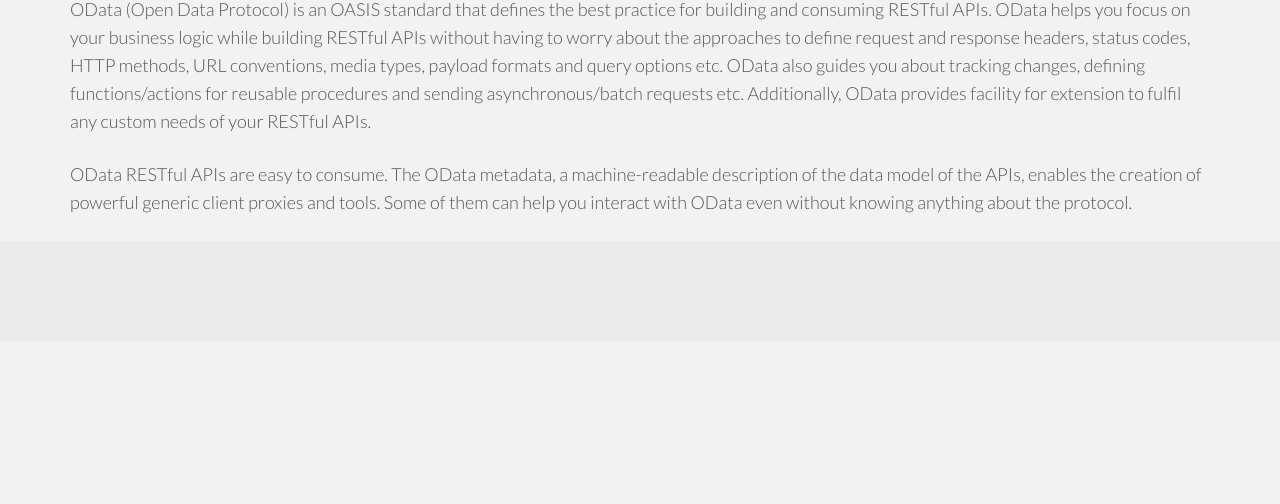
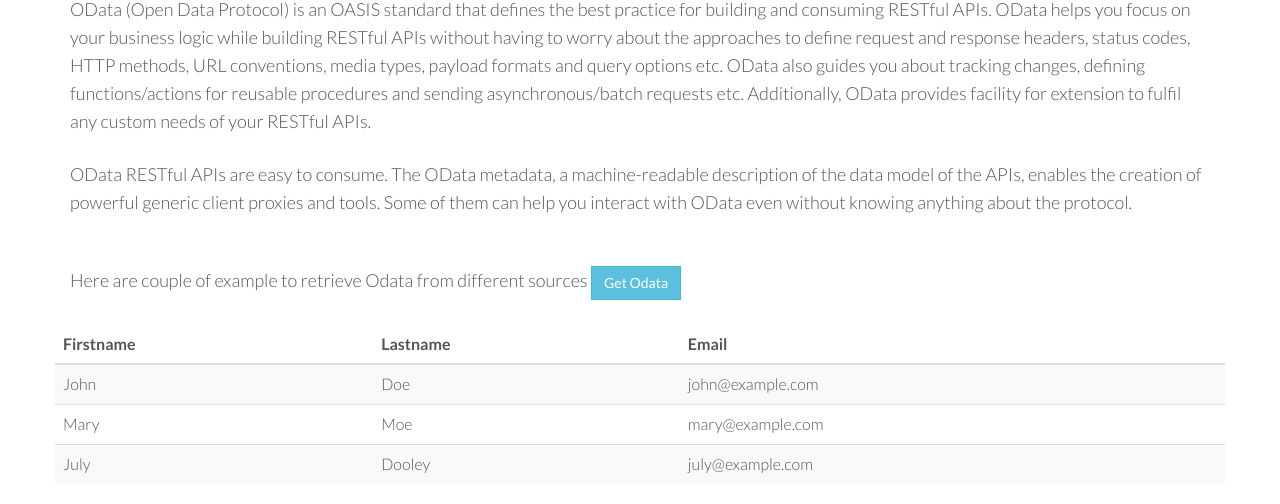
Before and after one commit to armandsss/open-data-code, a website: page api.html in a window 1280 px wide. Shown: the part 590-1094 px from the top of the page. Before the commit the page ends 932 px from the top, so only its background shows below. Drawn offline with nearby package versions, Linux system fonts and the light colour scheme.

Commit message:
'Initial'

```diff
--- a/api.html
+++ b/api.html
@@ -26,7 +26,7 @@
 <body>
 
   <!-- Menu -->
-<nav class="menu" id="theMenu">
+  <nav class="menu" id="theMenu">
     <div class="menu-wrap">
       <h1 class="logo"><a href="index.html#home">ODC</a></h1>
       <i class="fa fa-arrow-right menu-close"></i>
@@ -63,34 +63,63 @@
     <div class="row mt">
       <div class="col-lg-12">
         <h1>OData - the best way to REST</h1>
-        <p>OData (Open Data Protocol) is an OASIS standard that defines the best practice for building and consuming RESTful APIs.
-          OData helps you focus on your business logic while building RESTful APIs without having to worry about the approaches to define request and response headers, status codes, HTTP methods, URL conventions,
-           media types, payload formats and query options etc. OData also guides you about tracking changes, defining functions/actions for reusable procedures and sending asynchronous/batch requests etc.
-           Additionally, OData provides facility for extension to fulfil any custom needs of your RESTful APIs.</p>
-         <p>OData RESTful APIs are easy to consume. The OData metadata, a machine-readable description of the data model of the APIs, enables the creation of powerful generic client proxies and tools.
-            Some of them can help you interact with OData even without knowing anything about the protocol. </p>
+        <p>OData (Open Data Protocol) is an OASIS standard that defines the best practice for building and consuming RESTful
+          APIs. OData helps you focus on your business logic while building RESTful APIs without having to worry about the
+          approaches to define request and response headers, status codes, HTTP methods, URL conventions, media types, payload
+          formats and query options etc. OData also guides you about tracking changes, defining functions/actions for reusable
+          procedures and sending asynchronous/batch requests etc. Additionally, OData provides facility for extension to
+          fulfil any custom needs of your RESTful APIs.</p>
+        <p>OData RESTful APIs are easy to consume. The OData metadata, a machine-readable description of the data model of the
+          APIs, enables the creation of powerful generic client proxies and tools. Some of them can help you interact with
+          OData even without knowing anything about the protocol. </p>
       </div>
     </div>
     <!-- /row -->
   </div>
   <!-- /.container -->
 
+<div class="container">
+    <div class="row mt">
+      <div class="col-lg-12">
+       <p>Here are couple of example to retrieve Odata from different sources  <button type="button" class="btn btn-info">Get Odata</button> </p>
+      </div>
+    </div>
+    <!-- /row -->
+  </div>
+  <!-- /.container -->
 
-
-
-  <div id="lg">
     <div class="container">
-      <div class="row centered">
-        <div class="col-lg-2 col-lg-offset-1">
-
-
-        </div>
+      <div class="row ">
+            <table class="table table-striped">
+              <thead>
+                <tr>
+                  <th>Firstname</th>
+                  <th>Lastname</th>
+                  <th>Email</th>
+                </tr>
+              </thead>
+              <tbody>
+                <tr>
+                  <td>John</td>
+                  <td>Doe</td>
+                  <td>john@example.com</td>
+                </tr>
+                <tr>
+                  <td>Mary</td>
+                  <td>Moe</td>
+                  <td>mary@example.com</td>
+                </tr>
+                <tr>
+                  <td>July</td>
+                  <td>Dooley</td>
+                  <td>july@example.com</td>
+                </tr>
+              </tbody>
+            </table>
       </div>
       <!-- row -->
     </div>
     <!-- container -->
-  </div>
-  <!-- dg -->
 
 
   <!-- Bootstrap core JavaScript
--- a/assets/css/main.css
+++ b/assets/css/main.css
@@ -1,5 +1,5 @@
 body {
-  background-color: #f2f2f2;
+  background-color: white;
   font-family: Lato;
   font-weight: 300;
   font-size: 16px;
```
Also changed, not shown: package.json (added, +15 -0 lines), server.js (added, +17 -0 lines), 1 other file.
